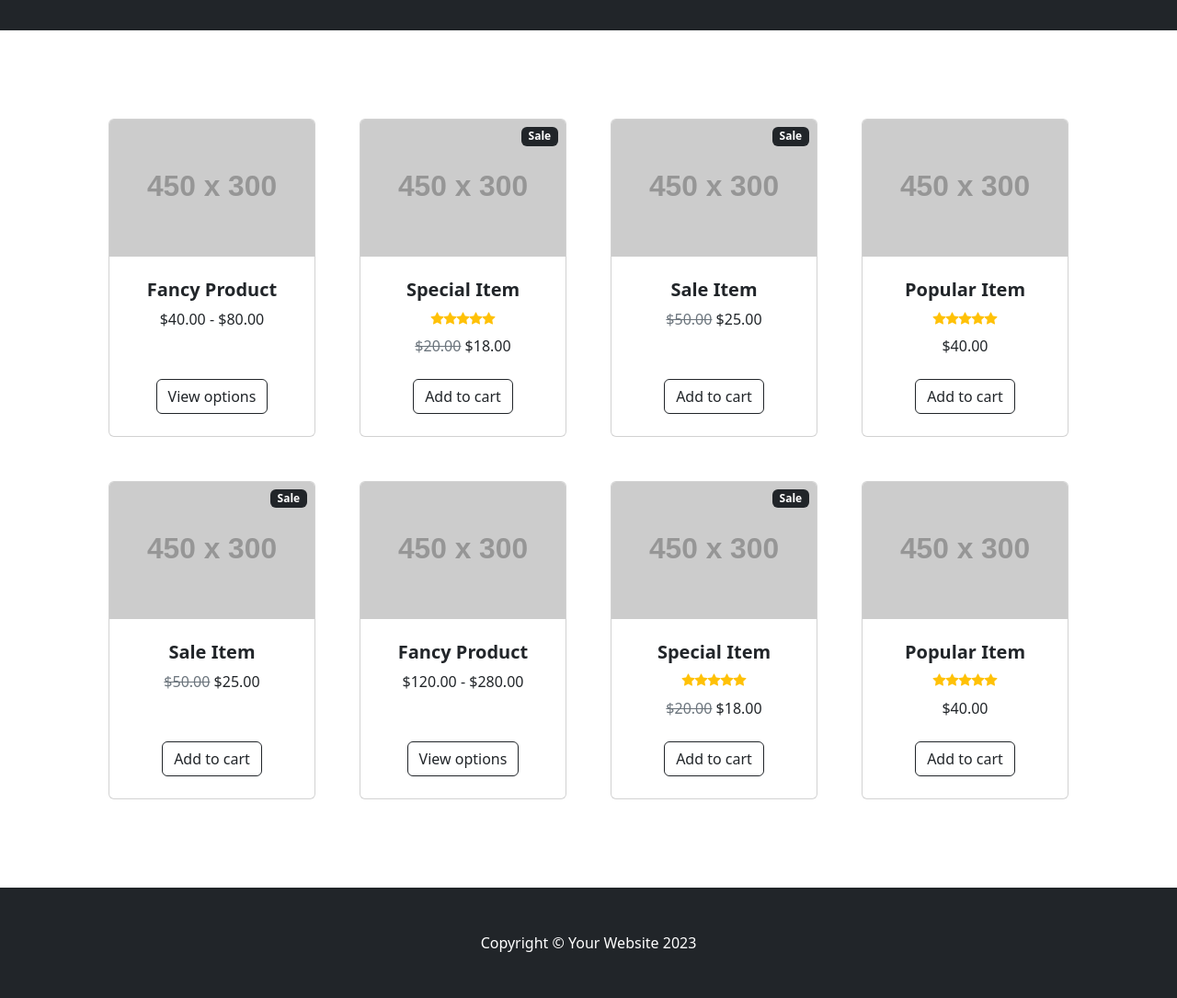
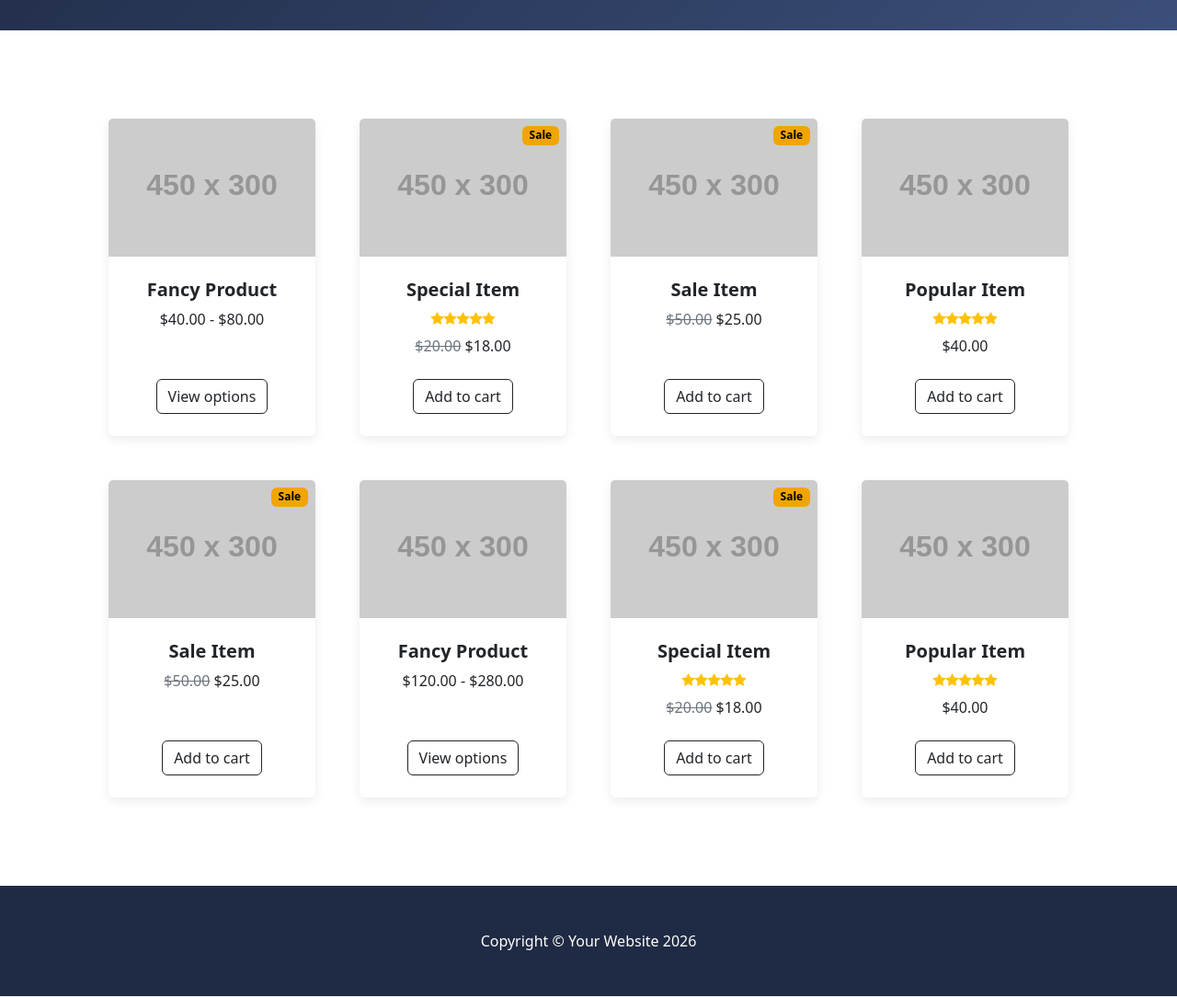
Before and after one commit to amk8320/IST256-project, a plain HTML site: page startbootstrap-shop-homepage-gh-pages/startbootstrap-shop-homepage-gh-pages/index.html in a window 1280 px wide. Shown: the part 320-1405 px from the top of the page at 92% size. Drawn offline with nearby package versions, Linux system fonts and the light colour scheme; placeholder pictures from the web are drawn by us.

Commit message:
new file/ modified html

```diff
--- /dev/null
+++ b/startbootstrap-shop-homepage-gh-pages/startbootstrap-shop-homepage-gh-pages/css/style.css
@@ -0,0 +1,55 @@
+/* ===== Custom styles for our storefront =====
+   Loaded AFTER styles.css, so anything here overrides Bootstrap/template defaults. */
+
+/* Brand colors */
+:root {
+    --brand-dark: #1f2a44;
+    --brand-accent: #f0a500;
+}
+
+/* Navbar */
+.navbar {
+    box-shadow: 0 2px 6px rgba(0, 0, 0, 0.08);
+}
+.navbar-brand {
+    font-weight: 700;
+    color: var(--brand-dark) !important;
+}
+
+/* Header / hero banner */
+.hero-header {
+    background: linear-gradient(135deg, var(--brand-dark) 0%, #3b4f7a 100%);
+}
+.hero-header h1 {
+    letter-spacing: 1px;
+}
+
+/* Product cards */
+.product-card {
+    border: none;
+    box-shadow: 0 0.25rem 0.75rem rgba(0, 0, 0, 0.08);
+    transition: transform 0.2s ease, box-shadow 0.2s ease;
+}
+.product-card:hover {
+    transform: translateY(-5px);
+    box-shadow: 0 0.75rem 1.5rem rgba(0, 0, 0, 0.15);
+}
+
+/* Sale badge (moved out of the inline style="" attributes) */
+.sale-badge {
+    top: 0.5rem;
+    right: 0.5rem;
+    background-color: var(--brand-accent) !important;
+    color: #000 !important;
+}
+
+/* Buttons */
+.btn-outline-dark:hover {
+    background-color: var(--brand-dark);
+    border-color: var(--brand-dark);
+}
+
+/* Footer */
+.site-footer {
+    background-color: var(--brand-dark) !important;
+}
--- a/startbootstrap-shop-homepage-gh-pages/startbootstrap-shop-homepage-gh-pages/index.html
+++ b/startbootstrap-shop-homepage-gh-pages/startbootstrap-shop-homepage-gh-pages/index.html
@@ -6,12 +6,12 @@
         <meta name="description" content="" />
         <meta name="author" content="" />
         <title>Shop Homepage - Start Bootstrap Template</title>
-        <!-- Bootstrap CSS (loaded from CDN so the page is styled even without the template's css/styles.css)-->
-        <link href="https://cdn.jsdelivr.net/npm/bootstrap@5.2.3/dist/css/bootstrap.min.css" rel="stylesheet" />
         <!-- Bootstrap icons-->
         <link href="https://cdn.jsdelivr.net/npm/bootstrap-icons@1.5.0/font/bootstrap-icons.css" rel="stylesheet" />
-        <!-- Your own custom CSS (optional)-->
+        <!-- Template CSS (includes Bootstrap)-->
         <link href="css/styles.css" rel="stylesheet" />
+        <!-- Our custom CSS (must come after styles.css)-->
+        <link href="css/style.css" rel="stylesheet" />
     </head>
     <body>
         <!-- Navigation-->
@@ -44,7 +44,7 @@
             </div>
         </nav>
         <!-- Header-->
-        <header class="bg-dark py-5">
+        <header class="hero-header py-5">
             <div class="container px-4 px-lg-5 my-5">
                 <div class="text-center text-white">
                     <h1 class="display-4 fw-bolder">Shop in style</h1>
@@ -57,36 +57,26 @@
             <div class="container px-4 px-lg-5 mt-5">
                 <div class="row gx-4 gx-lg-5 row-cols-2 row-cols-md-3 row-cols-xl-4 justify-content-center">
                     <div class="col mb-5">
-                        <div class="card h-100">
-                            <!-- Product image-->
+                        <div class="card product-card h-100">
                             <img class="card-img-top" src="https://dummyimage.com/450x300/dee2e6/6c757d.jpg" alt="..." />
-                            <!-- Product details-->
                             <div class="card-body p-4">
                                 <div class="text-center">
-                                    <!-- Product name-->
                                     <h5 class="fw-bolder">Fancy Product</h5>
-                                    <!-- Product price-->
                                     $40.00 - $80.00
                                 </div>
                             </div>
-                            <!-- Product actions-->
                             <div class="card-footer p-4 pt-0 border-top-0 bg-transparent">
                                 <div class="text-center"><a class="btn btn-outline-dark mt-auto" href="#">View options</a></div>
                             </div>
                         </div>
                     </div>
                     <div class="col mb-5">
-                        <div class="card h-100">
-                            <!-- Sale badge-->
-                            <div class="badge bg-dark text-white position-absolute" style="top: 0.5rem; right: 0.5rem">Sale</div>
-                            <!-- Product image-->
+                        <div class="card product-card h-100">
+                            <div class="badge sale-badge position-absolute">Sale</div>
                             <img class="card-img-top" src="https://dummyimage.com/450x300/dee2e6/6c757d.jpg" alt="..." />
-                            <!-- Product details-->
                             <div class="card-body p-4">
                                 <div class="text-center">
-                                    <!-- Product name-->
                                     <h5 class="fw-bolder">Special Item</h5>
-                                    <!-- Product reviews-->
                                     <div class="d-flex justify-content-center small text-warning mb-2">
                                         <div class="bi-star-fill"></div>
                                         <div class="bi-star-fill"></div>
@@ -94,49 +84,37 @@
                                         <div class="bi-star-fill"></div>
                                         <div class="bi-star-fill"></div>
                                     </div>
-                                    <!-- Product price-->
                                     <span class="text-muted text-decoration-line-through">$20.00</span>
                                     $18.00
                                 </div>
                             </div>
-                            <!-- Product actions-->
                             <div class="card-footer p-4 pt-0 border-top-0 bg-transparent">
                                 <div class="text-center"><a class="btn btn-outline-dark mt-auto" href="#">Add to cart</a></div>
                             </div>
                         </div>
                     </div>
                     <div class="col mb-5">
-                        <div class="card h-100">
-                            <!-- Sale badge-->
-                            <div class="badge bg-dark text-white position-absolute" style="top: 0.5rem; right: 0.5rem">Sale</div>
-                            <!-- Product image-->
+                        <div class="card product-card h-100">
+                            <div class="badge sale-badge position-absolute">Sale</div>
                             <img class="card-img-top" src="https://dummyimage.com/450x300/dee2e6/6c757d.jpg" alt="..." />
-                            <!-- Product details-->
                             <div class="card-body p-4">
                                 <div class="text-center">
-                                    <!-- Product name-->
                                     <h5 class="fw-bolder">Sale Item</h5>
-                                    <!-- Product price-->
                                     <span class="text-muted text-decoration-line-through">$50.00</span>
                                     $25.00
                                 </div>
                             </div>
-                            <!-- Product actions-->
                             <div class="card-footer p-4 pt-0 border-top-0 bg-transparent">
                                 <div class="text-center"><a class="btn btn-outline-dark mt-auto" href="#">Add to cart</a></div>
                             </div>
                         </div>
                     </div>
                     <div class="col mb-5">
-                        <div class="card h-100">
-                            <!-- Product image-->
+                        <div class="card product-card h-100">
                             <img class="card-img-top" src="https://dummyimage.com/450x300/dee2e6/6c757d.jpg" alt="..." />
-                            <!-- Product details-->
                             <div class="card-body p-4">
                                 <div class="text-center">
-                                    <!-- Product name-->
                                     <h5 class="fw-bolder">Popular Item</h5>
-                                    <!-- Product reviews-->
                                     <div class="d-flex justify-content-center small text-warning mb-2">
                                         <div class="bi-star-fill"></div>
                                         <div class="bi-star-fill"></div>
@@ -144,69 +122,51 @@
                                         <div class="bi-star-fill"></div>
                                         <div class="bi-star-fill"></div>
                                     </div>
-                                    <!-- Product price-->
                                     $40.00
                                 </div>
                             </div>
-                            <!-- Product actions-->
                             <div class="card-footer p-4 pt-0 border-top-0 bg-transparent">
                                 <div class="text-center"><a class="btn btn-outline-dark mt-auto" href="#">Add to cart</a></div>
                             </div>
                         </div>
                     </div>
                     <div class="col mb-5">
-                        <div class="card h-100">
-                            <!-- Sale badge-->
-                            <div class="badge bg-dark text-white position-absolute" style="top: 0.5rem; right: 0.5rem">Sale</div>
-                            <!-- Product image-->
+                        <div class="card product-card h-100">
+                            <div class="badge sale-badge position-absolute">Sale</div>
                             <img class="card-img-top" src="https://dummyimage.com/450x300/dee2e6/6c757d.jpg" alt="..." />
-                            <!-- Product details-->
                             <div class="card-body p-4">
                                 <div class="text-center">
-                                    <!-- Product name-->
                                     <h5 class="fw-bolder">Sale Item</h5>
-                                    <!-- Product price-->
                                     <span class="text-muted text-decoration-line-through">$50.00</span>
                                     $25.00
                                 </div>
                             </div>
-                            <!-- Product actions-->
                             <div class="card-footer p-4 pt-0 border-top-0 bg-transparent">
                                 <div class="text-center"><a class="btn btn-outline-dark mt-auto" href="#">Add to cart</a></div>
                             </div>
                         </div>
                     </div>
                     <div class="col mb-5">
-                        <div class="card h-100">
-                            <!-- Product image-->
+                        <div class="card product-card h-100">
                             <img class="card-img-top" src="https://dummyimage.com/450x300/dee2e6/6c757d.jpg" alt="..." />
-                            <!-- Product details-->
                             <div class="card-body p-4">
                                 <div class="text-center">
-                                    <!-- Product name-->
                                     <h5 class="fw-bolder">Fancy Product</h5>
-                                    <!-- Product price-->
                                     $120.00 - $280.00
                                 </div>
                             </div>
-                            <!-- Product actions-->
                             <div class="card-footer p-4 pt-0 border-top-0 bg-transparent">
                                 <div class="text-center"><a class="btn btn-outline-dark mt-auto" href="#">View options</a></div>
                             </div>
                         </div>
                     </div>
                     <div class="col mb-5">
-                        <div class="card h-100">
-                            <!-- Sale badge-->
-                            <div class="badge bg-dark text-white position-absolute" style="top: 0.5rem; right: 0.5rem">Sale</div>
-                            <!-- Product image-->
+                        <div class="card product-card h-100">
+                            <div class="badge sale-badge position-absolute">Sale</div>
                             <img class="card-img-top" src="https://dummyimage.com/450x300/dee2e6/6c757d.jpg" alt="..." />
-                            <!-- Product details-->
                             <div class="card-body p-4">
                                 <div class="text-center">
-                                    <!-- Product name-->
                                     <h5 class="fw-bolder">Special Item</h5>
-                                    <!-- Product reviews-->
                                     <div class="d-flex justify-content-center small text-warning mb-2">
                                         <div class="bi-star-fill"></div>
                                         <div class="bi-star-fill"></div>
@@ -214,27 +174,21 @@
                                         <div class="bi-star-fill"></div>
                                         <div class="bi-star-fill"></div>
                                     </div>
-                                    <!-- Product price-->
                                     <span class="text-muted text-decoration-line-through">$20.00</span>
                                     $18.00
                                 </div>
                             </div>
-                            <!-- Product actions-->
                             <div class="card-footer p-4 pt-0 border-top-0 bg-transparent">
                                 <div class="text-center"><a class="btn btn-outline-dark mt-auto" href="#">Add to cart</a></div>
                             </div>
                         </div>
                     </div>
                     <div class="col mb-5">
-                        <div class="card h-100">
-                            <!-- Product image-->
+                        <div class="card product-card h-100">
                             <img class="card-img-top" src="https://dummyimage.com/450x300/dee2e6/6c757d.jpg" alt="..." />
-                            <!-- Product details-->
                             <div class="card-body p-4">
                                 <div class="text-center">
-                                    <!-- Product name-->
                                     <h5 class="fw-bolder">Popular Item</h5>
-                                    <!-- Product reviews-->
                                     <div class="d-flex justify-content-center small text-warning mb-2">
                                         <div class="bi-star-fill"></div>
                                         <div class="bi-star-fill"></div>
@@ -242,11 +196,9 @@
                                         <div class="bi-star-fill"></div>
                                         <div class="bi-star-fill"></div>
                                     </div>
-                                    <!-- Product price-->
                                     $40.00
                                 </div>
                             </div>
-                            <!-- Product actions-->
                             <div class="card-footer p-4 pt-0 border-top-0 bg-transparent">
                                 <div class="text-center"><a class="btn btn-outline-dark mt-auto" href="#">Add to cart</a></div>
                             </div>
@@ -256,8 +208,8 @@
             </div>
         </section>
         <!-- Footer-->
-        <footer class="py-5 bg-dark">
-            <div class="container"><p class="m-0 text-center text-white">Copyright &copy; Your Website 2023</p></div>
+        <footer class="site-footer py-5">
+            <div class="container"><p class="m-0 text-center text-white">Copyright &copy; Your Website 2026</p></div>
         </footer>
         <!-- Bootstrap core JS-->
         <script src="https://cdn.jsdelivr.net/npm/bootstrap@5.2.3/dist/js/bootstrap.bundle.min.js"></script>
```
